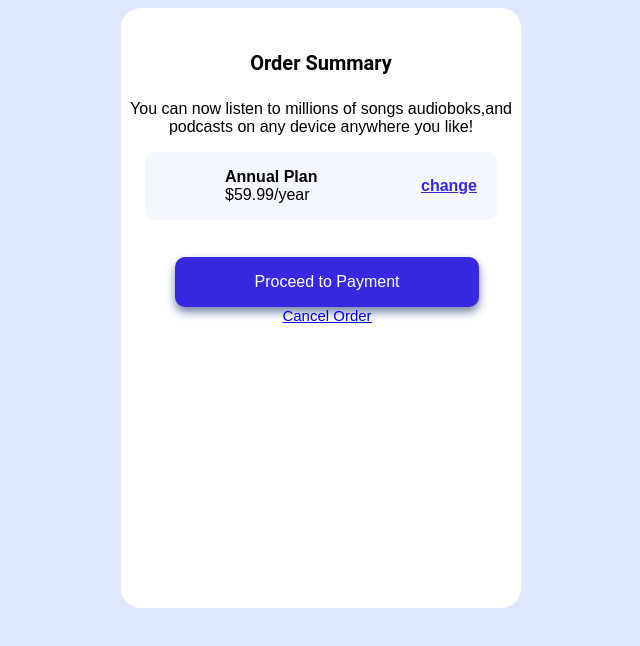
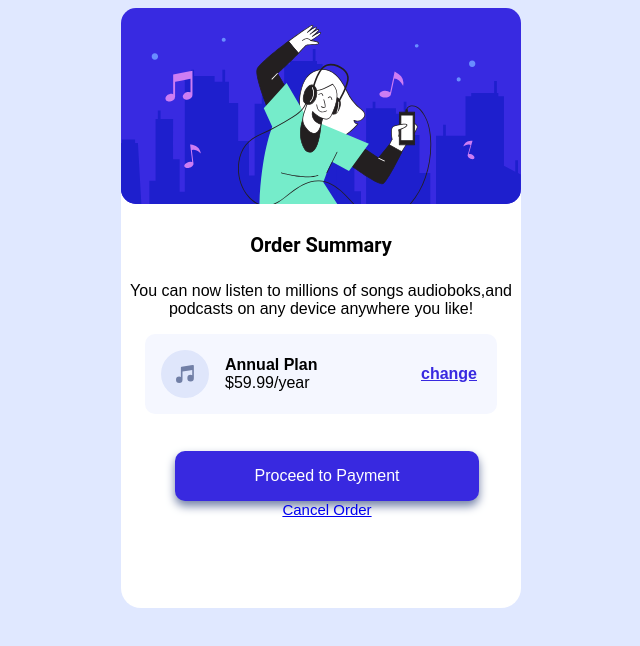
Before and after one commit to Mimidz09/Order-Summary, a plain HTML site: page index.html in a window 1280 px wide. Shown: the whole page, without its empty margins (319-959 px from the left). Drawn offline with Linux system fonts and the light colour scheme; the site is published under a folder, as on GitHub Pages, so addresses that start at the root find nothing.

Commit message:
Modify images path

```diff
--- a/index.html
+++ b/index.html
@@ -10,13 +10,13 @@
 <body>
 <section>
     <div class="main">
-        <img class="image" src="/1- illustration-hero.svg" alt="">
+        <img class="image" src="./1- illustration-hero.svg" alt="">
         <h1 class="title">Order Summary</h1>
         <p class="para">You can now listen to millions of songs audioboks,and podcasts on any device anywhere you like!</p>
     </div>
 
     <div class="main1">
-        <img class="image1" src="/1- icon-music.svg" alt="">
+        <img class="image1" src="./1- icon-music.svg" alt="">
         <div>
             <p class="para1">Annual Plan</p>
             <p class="para2">$59.99/year</p>
```
